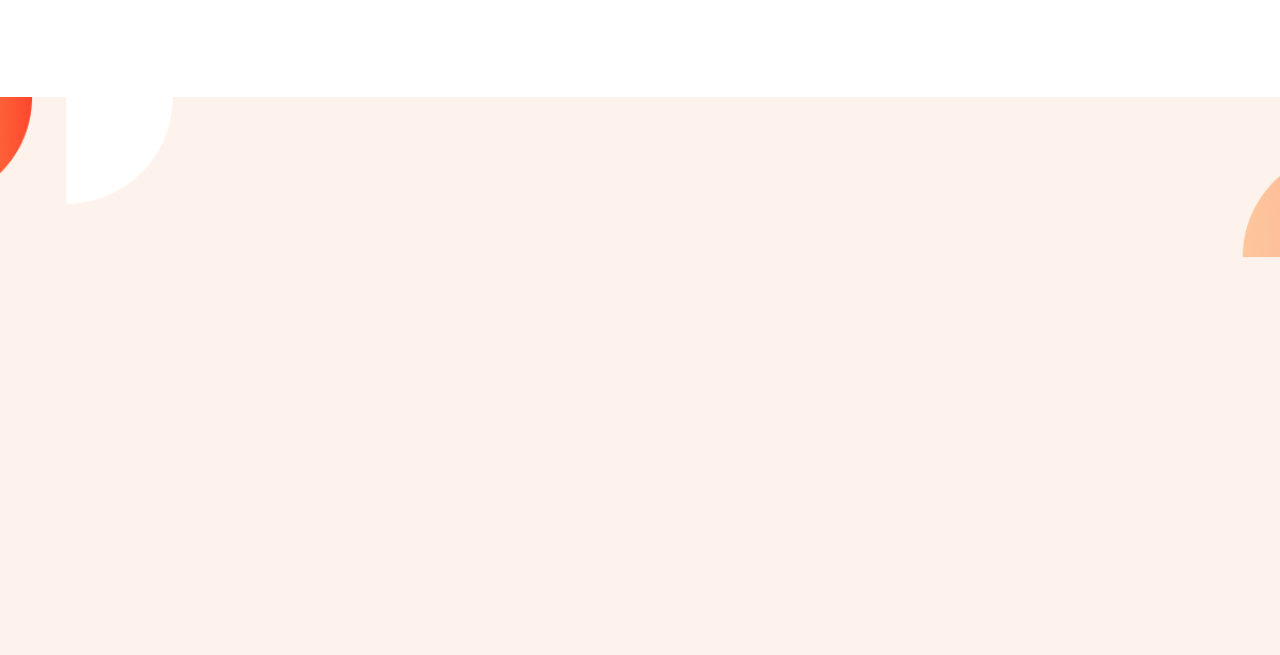
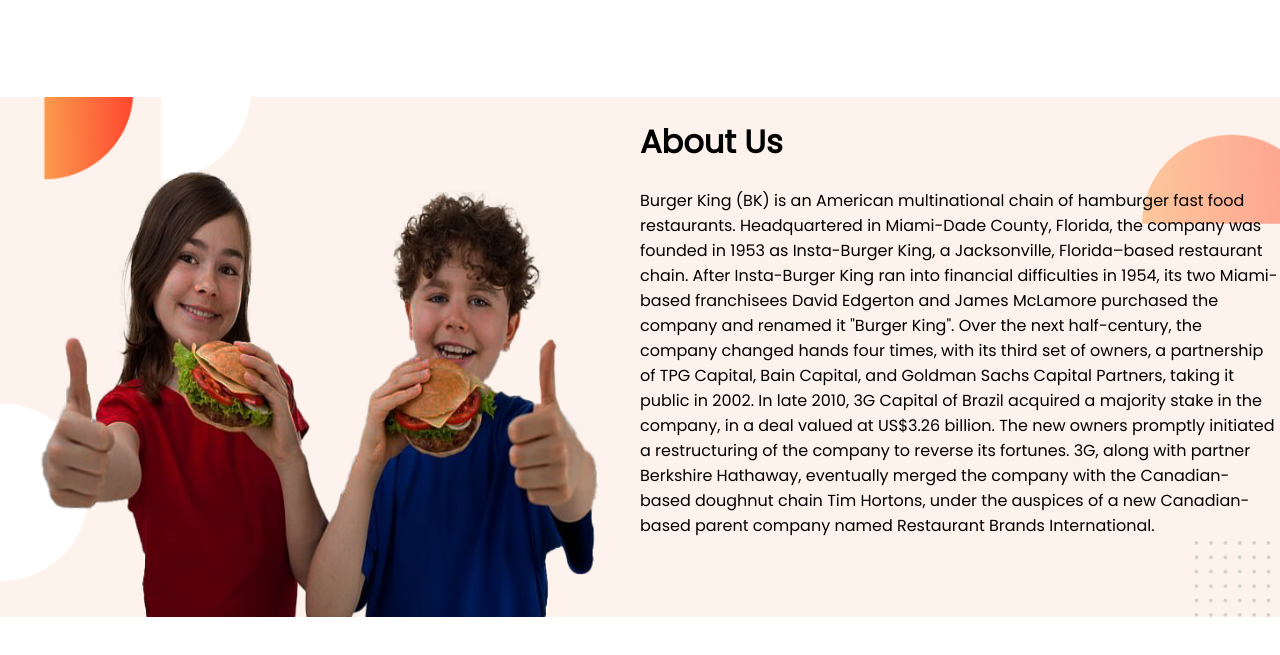
Before and after one commit to anmabrar/burger-house, a plain HTML site: page index.html in a window 1280 px wide. Shown: the part 529-1184 px from the top of the page. After the commit the page ends 1153 px from the top, so only its background shows below. Drawn offline with Linux system fonts and the light colour scheme.

Commit message:
4th commit

```diff
--- a/index.html
+++ b/index.html
@@ -33,9 +33,18 @@
             <img class="bg" src="images/burger.png" alt="">
         </div>
     </Section>
+
     <!--About Us-->
- <div class="about-us">
+ <div class="about-us container">
+    <div class="half-weight ">
+        <img class="bg-2" src="images/002.png" alt="">
+    </div>
+    <div class="half-weight">
+        <h1>About Us</h1>
+        <p>Burger King (BK) is an American multinational chain of hamburger fast food restaurants. Headquartered in Miami-Dade County, Florida, the company was founded in 1953 as Insta-Burger King, a Jacksonville, Florida–based restaurant chain. After Insta-Burger King ran into financial difficulties in 1954, its two Miami-based franchisees David Edgerton and James McLamore purchased the company and renamed it "Burger King". Over the next half-century, the company changed hands four times, with its third set of owners, a partnership of TPG Capital, Bain Capital, and Goldman Sachs Capital Partners, taking it public in 2002. In late 2010, 3G Capital of Brazil acquired a majority stake in the company, in a deal valued at US$3.26 billion. The new owners promptly initiated a restructuring of the company to reverse its fortunes. 3G, along with partner Berkshire Hathaway, eventually merged the company with the Canadian-based doughnut chain Tim Hortons, under the auspices of a new Canadian-based parent company named Restaurant Brands International.</p>
+    </div>
+ </div>
+ <!--Card Section-->
 
- </div>
 </body>
 </html>
--- a/style.css
+++ b/style.css
@@ -34,9 +34,8 @@
       color: white;
   }
 nav ul li a:hover{
-      background-color: brown;
+      background-color: rgb(163, 104, 104);
   }
-
 .Section-grid{
       margin-left: 7%;
       margin-right: 7%;
@@ -64,13 +63,23 @@
     border-radius:50px;
     text-decoration: none;
 }
-
 .about-us{
     margin-top: 100px;
-    height: 80vh;
+    height: 65vh;
     width: 100%;
     background-image: url(images/7.png);
     background-repeat: no-repeat;
     background-position: center;
     background-size: cover;
+
 }
+.bg-2{
+    height: 100%;
+    width: 100%;
+}
+.container{
+
+    margin-right: 7%;
+    display: flex;
+    position: relative;
+}
```
Also changed, not shown: images/002.png (added). Lines whose indentation alone changed are shown as unchanged.
